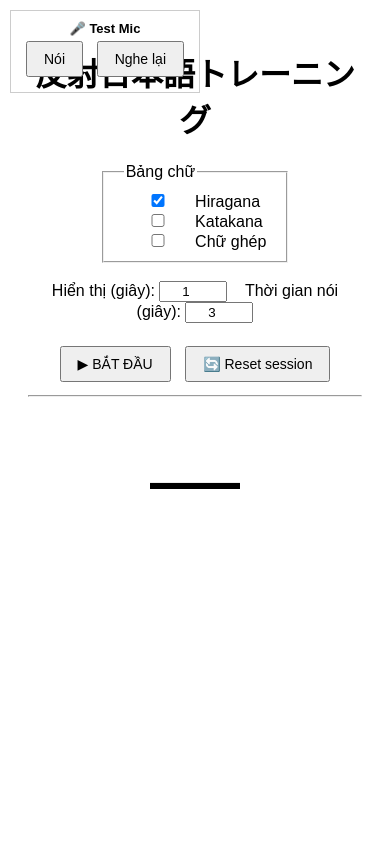
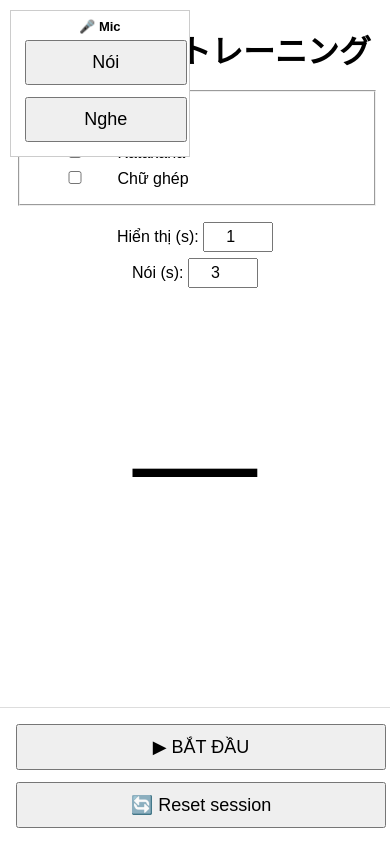
Before and after one commit to Nguyenphuochai98/japanese-reflex-web, a website: page public/index.html in a window 390 px wide. Drawn offline with Linux system fonts and the light colour scheme; no server answers.

Commit message:
update logic shown kana for phone

```diff
--- a/public/app.js
+++ b/public/app.js
@@ -15,7 +15,7 @@ fetch("/api/letters")
   .then(res => res.json())
   .then(data => letters = data);
 
-/* ================= SPEECH RECOGNITION ================= */
+/* ================= SPEECH ================= */
 const SpeechRecognition =
   window.SpeechRecognition || window.webkitSpeechRecognition;
 const recognition = SpeechRecognition ? new SpeechRecognition() : null;
@@ -45,7 +45,7 @@ async function startMicTest() {
 
   recorder.onstop = () => {
     testAudioUrl = URL.createObjectURL(new Blob(chunks));
-    alert("✔ Đã thu xong, bấm Nghe lại");
+    alert("✔ Mic OK");
   };
 }
 
@@ -63,18 +63,15 @@ function resetSession() {
 
   sessionPool.sort(() => Math.random() - 0.5);
 
-  result.innerText = "🔄 Đã reset session";
+  result.innerText = "🔄 Session mới";
 }
 
 /* ================= START ================= */
 function start() {
-  if (!letters) {
-    alert("Chưa load xong dữ liệu chữ!");
-    return;
-  }
+  if (!letters) return alert("Chưa load xong chữ!");
 
   if (sessionPool.length === 0) {
-    result.innerText = "🎉 Đã học hết chữ! Hãy Reset session.";
+    result.innerText = "🎉 Học xong! Reset để học lại.";
     kana.innerText = "✓";
     return;
   }
@@ -96,7 +93,7 @@ function start() {
   );
 }
 
-/* ================= CORE ROUND ================= */
+/* ================= CORE ================= */
 async function startRound(showSec, speakSec) {
   const stream = await navigator.mediaDevices.getUserMedia({ audio: true });
   recorder = new MediaRecorder(stream);
@@ -106,17 +103,16 @@ async function startRound(showSec, speakSec) {
 
   if (recognition) recognition.start();
 
-  // ẨN KANA SAU showSec
   setTimeout(() => {
     kana.innerText = "❓";
   }, showSec * 1000);
 
   let count = speakSec;
-  result.innerText = `🎙️ Hãy nói (${count}s)`;
+  result.innerText = `🎙️ Nói (${count}s)`;
 
   const timer = setInterval(() => {
     count--;
-    result.innerText = `🎙️ Hãy nói (${count}s)`;
+    result.innerText = `🎙️ Nói (${count}s)`;
 
     if (count <= 0) {
       clearInterval(timer);
@@ -134,17 +130,17 @@ function finish() {
     userAudioUrl = URL.createObjectURL(new Blob(chunks));
 
     if (recognizedText.includes(currentAnswer)) {
-      result.innerText = `✅ ĐÚNG | Bạn nói: ${recognizedText}`;
+      result.innerText = `✅ ĐÚNG | ${recognizedText}`;
     } else {
       result.innerText =
-        `❌ SAI | Bạn nói: ${recognizedText || "Không nhận"} | Đúng: ${currentAnswer}`;
+        `❌ SAI | ${recognizedText || "Không nhận"} | Đúng: ${currentAnswer}`;
     }
 
     controls.style.display = "block";
   };
 }
 
-/* ================= PLAYBACK ================= */
+/* ================= PLAY ================= */
 function playUserVoice() {
   if (userAudioUrl) new Audio(userAudioUrl).play();
 }
--- a/public/index.html
+++ b/public/index.html
@@ -6,51 +6,106 @@
   <meta name="viewport" content="width=device-width, initial-scale=1.0">
 
   <style>
+    * {
+      box-sizing: border-box;
+    }
+
     body {
+      margin: 0;
       font-family: Arial, sans-serif;
       text-align: center;
-      padding: 20px;
+      padding: 16px;
+    }
+
+    h1 {
+      margin: 10px 0;
     }
 
     #kana {
-      font-size: 90px;
+      font-size: 100px;
       margin: 30px 0;
     }
 
     #result {
       font-size: 18px;
-      margin-top: 15px;
+      min-height: 24px;
     }
 
     fieldset {
       display: inline-block;
       text-align: left;
-      padding: 10px 20px;
+      padding: 10px 16px;
+      margin-bottom: 10px;
+    }
+
+    label {
+      display: block;
+      margin: 6px 0;
+    }
+
+    input {
+      font-size: 16px;
+      padding: 4px;
+      width: 70px;
+      text-align: center;
     }
 
     button {
-      margin: 5px;
-      padding: 8px 16px;
-      font-size: 14px;
+      padding: 10px 14px;
+      font-size: 16px;
+      margin: 6px;
+      cursor: pointer;
     }
 
-    input {
-      width: 60px;
-      text-align: center;
+    #controls button {
+      width: 100%;
+      margin-top: 8px;
     }
 
-    #controls {
-      margin-top: 15px;
-    }
-
-    /* MIC TEST */
+    /* ===== MIC TEST ===== */
     #mic-test {
       position: fixed;
       top: 10px;
       left: 10px;
       border: 1px solid #ccc;
+      padding: 8px;
+      font-size: 13px;
+      background: #fff;
+      z-index: 999;
+    }
+
+    /* ===== BOTTOM BAR ===== */
+    .bottom-bar {
+      position: fixed;
+      bottom: 0;
+      left: 0;
+      width: 100%;
+      background: #ffffff;
+      border-top: 1px solid #ddd;
       padding: 10px;
-      font-size: 13px;
+      z-index: 998;
+    }
+
+    body {
+      padding-bottom: 130px;
+    }
+
+    /* ===== MOBILE OPTIMIZE ===== */
+    @media (max-width: 768px) {
+      #kana {
+        font-size: 32vw;   /* 🔥 cực to */
+        margin: 12vh 0;
+      }
+
+      button {
+        width: 100%;
+        font-size: 18px;
+      }
+
+      fieldset {
+        width: 100%;
+        font-size: 16px;
+      }
     }
   </style>
 </head>
@@ -59,48 +114,45 @@
 
   <!-- MIC TEST -->
   <div id="mic-test">
-    <strong>🎤 Test Mic</strong><br>
+    <strong>🎤 Mic</strong><br>
     <button onclick="startMicTest()">Nói</button>
-    <button onclick="playMicTest()">Nghe lại</button>
+    <button onclick="playMicTest()">Nghe</button>
   </div>
 
   <h1>反射日本語トレーニング</h1>
 
   <fieldset>
     <legend>Bảng chữ</legend>
-    <label><input type="checkbox" id="hiragana" checked> Hiragana</label><br>
-    <label><input type="checkbox" id="katakana"> Katakana</label><br>
+    <label><input type="checkbox" id="hiragana" checked> Hiragana</label>
+    <label><input type="checkbox" id="katakana"> Katakana</label>
     <label><input type="checkbox" id="combo"> Chữ ghép</label>
   </fieldset>
 
-  <br><br>
+  <br>
 
   <label>
-    Hiển thị (giây):
+    Hiển thị (s):
     <input type="number" id="showTime" value="1" min="0.3" step="0.1">
   </label>
 
-  &nbsp;&nbsp;
-
   <label>
-    Thời gian nói (giây):
+    Nói (s):
     <input type="number" id="speakTime" value="3" min="1" max="6">
   </label>
-
-  <br><br>
-
-  <button onclick="start()">▶ BẮT ĐẦU</button>
-  <button onclick="resetSession()">🔄 Reset session</button>
-
-  <hr>
 
   <div id="kana">—</div>
   <div id="result"></div>
 
   <div id="controls" style="display:none;">
-    <button onclick="playUserVoice()">🔊 Nghe lại giọng tôi</button>
+    <button onclick="playUserVoice()">🔊 Nghe giọng tôi</button>
     <button onclick="playCorrect()">📢 Phát âm đúng</button>
-    <button onclick="start()">▶ Tiếp tục</button>
+    <button onclick="start()">▶ Tiếp</button>
+  </div>
+
+  <!-- BOTTOM BAR -->
+  <div class="bottom-bar">
+    <button onclick="start()">▶ BẮT ĐẦU</button>
+    <button onclick="resetSession()">🔄 Reset session</button>
   </div>
 
   <script src="app.js"></script>
```
